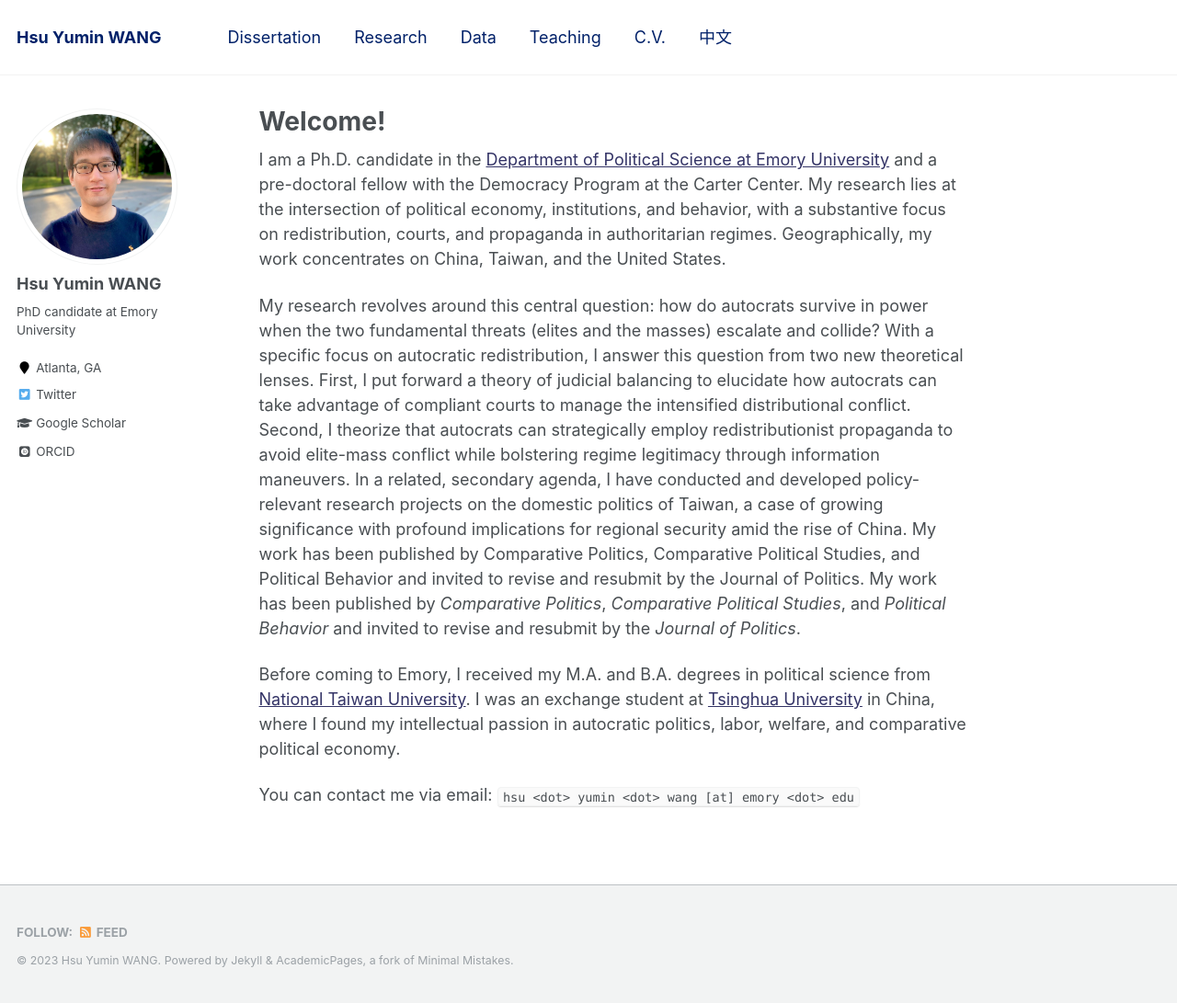
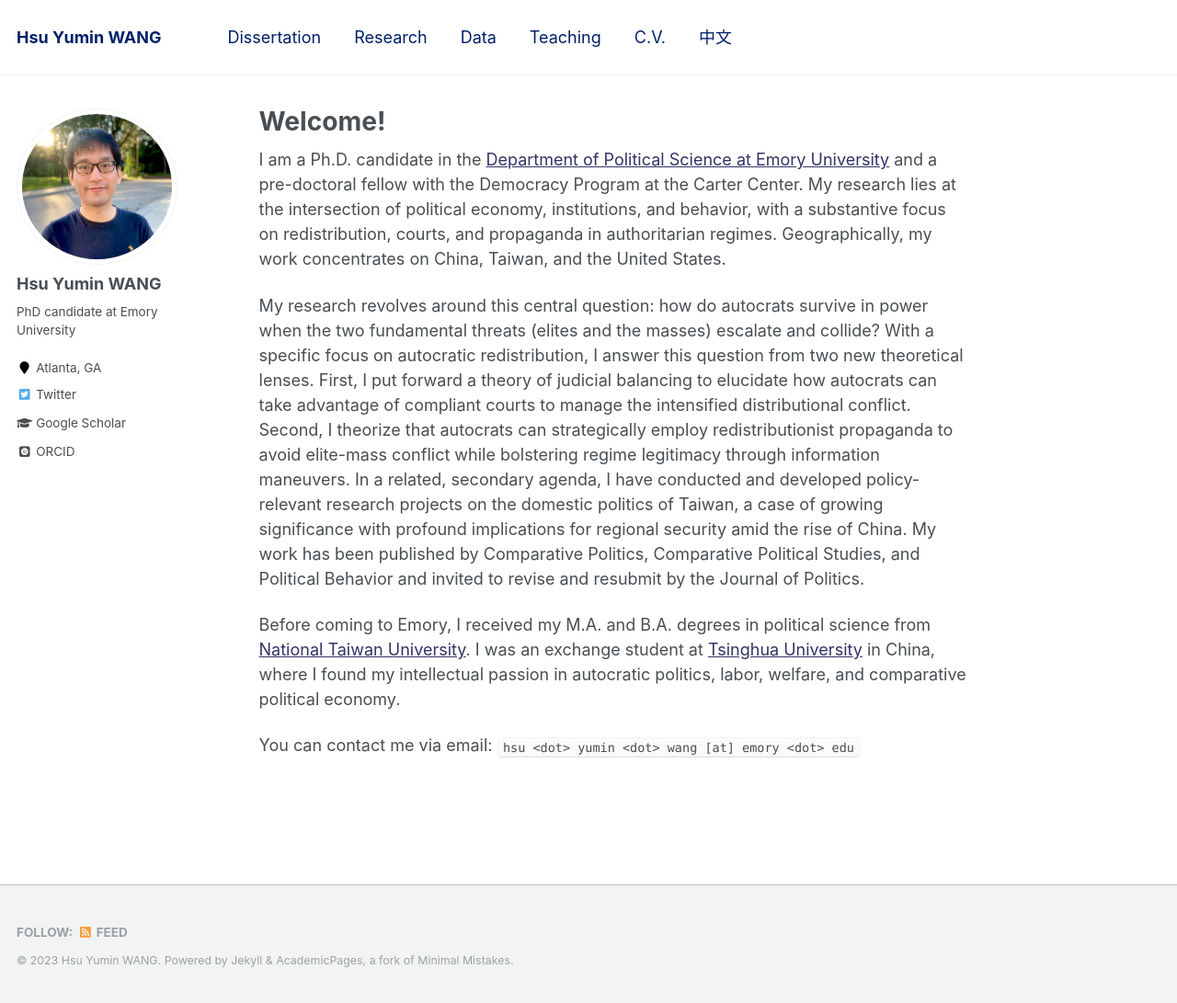
Before and after one commit to hsuyumin/hsuyumin.github.io, a Jekyll site: the page built from _pages/about.md, in a window 1280 px wide and 1091 px high. Shown: the whole window at 92% size. Built offline with Jekyll 4.4.1, drawn with Linux system fonts in a browser that asks for light colours; some web fonts are replaced.

Commit message:
Update about.md

```diff
--- a/_pages/about.md
+++ b/_pages/about.md
@@ -10,7 +10,7 @@ redirect_from:
 
 I am a Ph.D. candidate in the [Department of Political Science at Emory University](http://polisci.emory.edu/home/) and a pre-doctoral fellow with the Democracy Program at the Carter Center. My research lies at the intersection of political economy, institutions, and behavior, with a substantive focus on redistribution, courts, and propaganda in authoritarian regimes. Geographically, my work concentrates on China, Taiwan, and the United States.
 
-My research revolves around this central question: how do autocrats survive in power when the two fundamental threats (elites and the masses) escalate and collide? With a specific focus on autocratic redistribution, I answer this question from two new theoretical lenses. First, I put forward a theory of judicial balancing to elucidate how autocrats can take advantage of compliant courts to manage the intensified distributional conflict. Second, I theorize that autocrats can strategically employ redistributionist propaganda to avoid elite-mass conflict while bolstering regime legitimacy through information maneuvers. In a related, secondary agenda, I have conducted and developed policy-relevant research projects on the domestic politics of Taiwan, a case of growing significance with profound implications for regional security amid the rise of China. My work has been published by Comparative Politics, Comparative Political Studies, and Political Behavior and invited to revise and resubmit by the Journal of Politics. My work has been published by _Comparative Politics_, _Comparative Political Studies_, and _Political Behavior_ and invited to revise and resubmit by the _Journal of Politics_.
+My research revolves around this central question: how do autocrats survive in power when the two fundamental threats (elites and the masses) escalate and collide? With a specific focus on autocratic redistribution, I answer this question from two new theoretical lenses. First, I put forward a theory of judicial balancing to elucidate how autocrats can take advantage of compliant courts to manage the intensified distributional conflict. Second, I theorize that autocrats can strategically employ redistributionist propaganda to avoid elite-mass conflict while bolstering regime legitimacy through information maneuvers. In a related, secondary agenda, I have conducted and developed policy-relevant research projects on the domestic politics of Taiwan, a case of growing significance with profound implications for regional security amid the rise of China. My work has been published by Comparative Politics, Comparative Political Studies, and Political Behavior and invited to revise and resubmit by the Journal of Politics.
 
 Before coming to Emory, I received my M.A. and B.A. degrees in political science from [National Taiwan University](https://www.ntu.edu.tw/english/). I was an exchange student at [Tsinghua University](https://www.tsinghua.edu.cn/en/) in China, where I found my intellectual passion in autocratic politics, labor, welfare, and comparative political economy.
 
```
